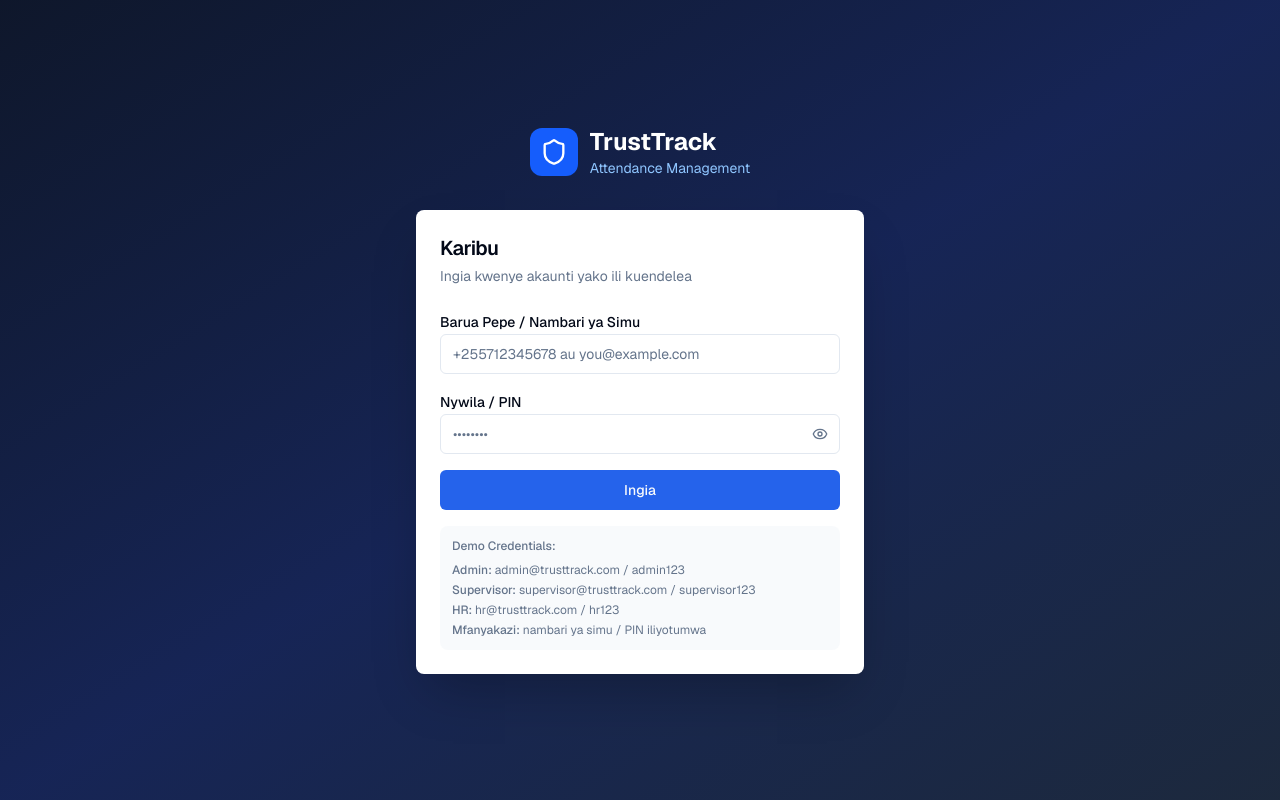
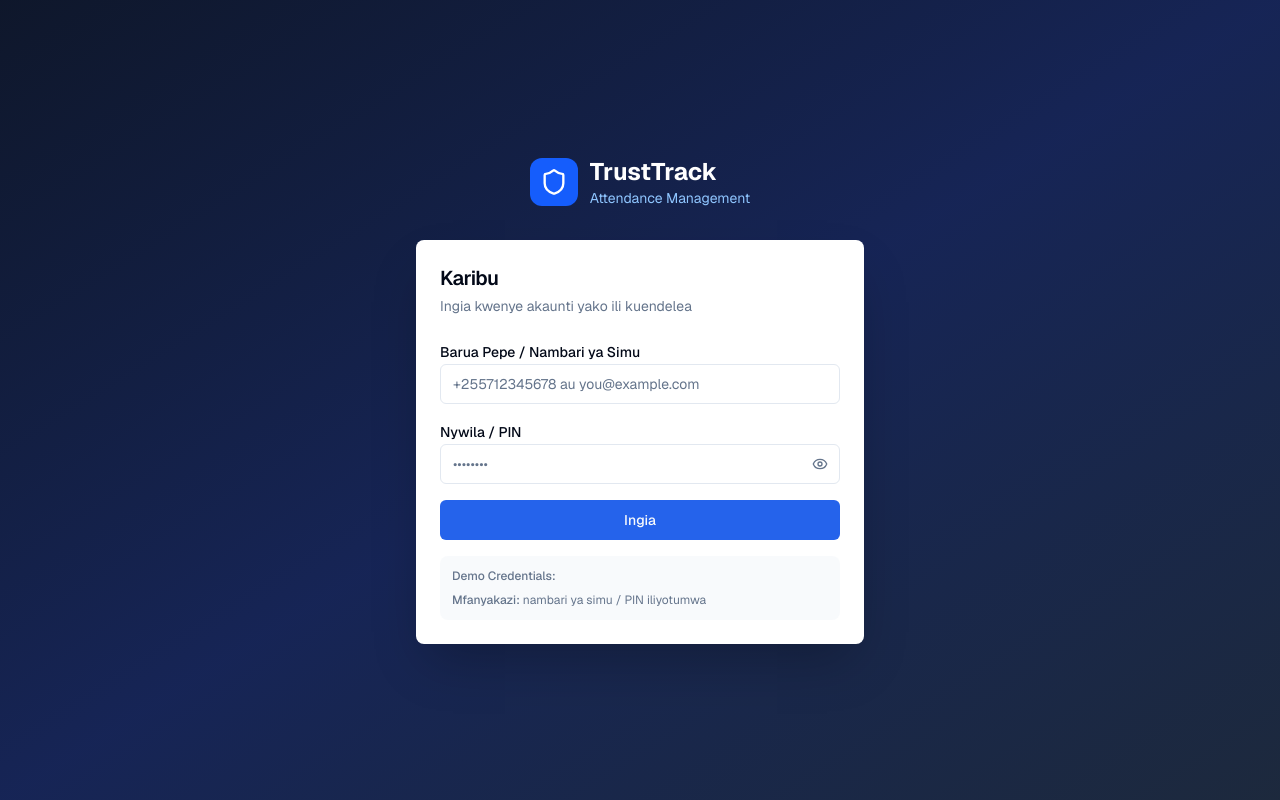
Before and after one commit to allenki1eo/atm, a Next.js app: page /login in a window 1280 px wide. Built offline with nearby package versions, Linux system fonts and the light colour scheme.

Commit message:
Comment out demo credentials in login page
Comment out demo credentials for Admin and Supervisor.

```diff
--- a/app/(auth)/login/page.tsx
+++ b/app/(auth)/login/page.tsx
@@ -134,9 +134,9 @@ export default function LoginPage() {
             <div className="mt-4 rounded-lg bg-muted/50 p-3">
               <p className="text-xs font-medium text-muted-foreground mb-2">Demo Credentials:</p>
               <div className="space-y-1 text-xs text-muted-foreground">
-                <p><span className="font-medium">Admin:</span> admin@trusttrack.com / admin123</p>
+                {/* <p><span className="font-medium">Admin:</span> admin@trusttrack.com / admin123</p>
                 <p><span className="font-medium">Supervisor:</span> supervisor@trusttrack.com / supervisor123</p>
-                <p><span className="font-medium">HR:</span> hr@trusttrack.com / hr123</p>
+                <p><span className="font-medium">HR:</span> hr@trusttrack.com / hr123</p> */}
                 <p><span className="font-medium">Mfanyakazi:</span> nambari ya simu / PIN iliyotumwa</p>
               </div>
             </div>
```
